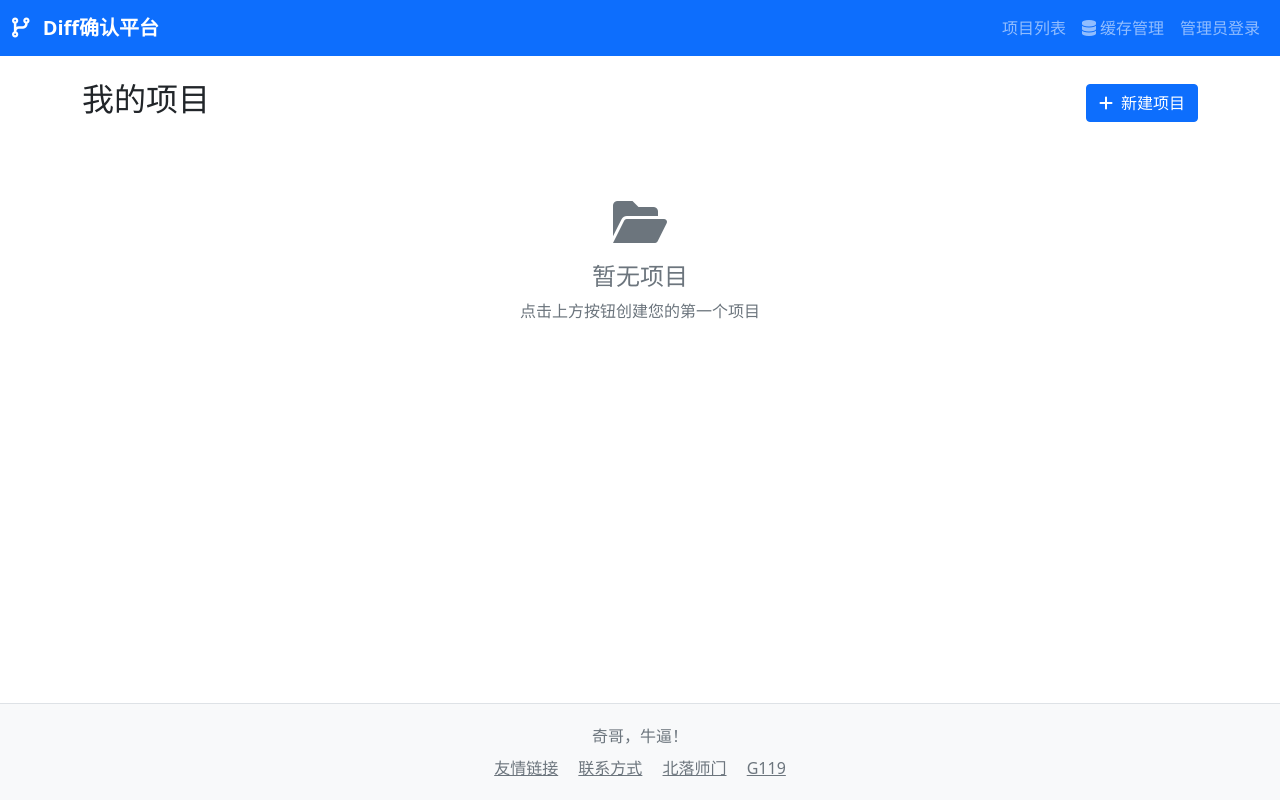
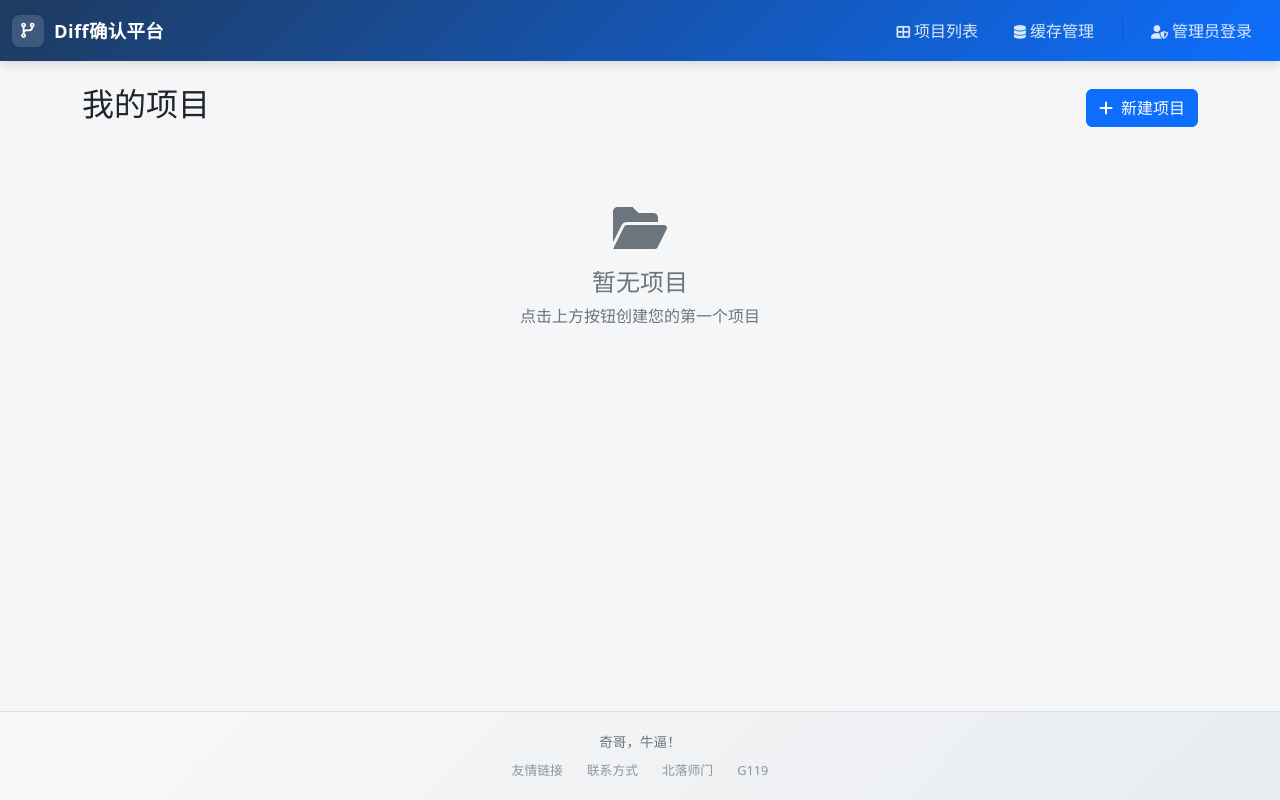
Before and after one commit to huangsj47/ExcelDiff_ForGame, a Flask app: page / in a window 1280 px wide. Run offline with Flask 3, Linux system fonts and the light colour scheme.

Commit message:
UI优化: 全局导航栏渐变升级、统一按钮圆角和卡片阴影样式

```diff
--- a/static/css/style.css
+++ b/static/css/style.css
@@ -1,6 +1,28 @@
 /* 自定义样式 */
 .navbar-brand {
     font-weight: bold;
+}
+
+/* 导航栏链接悬停效果 */
+.navbar .nav-link:hover {
+    background: rgba(255,255,255,0.12) !important;
+    color: #fff !important;
+}
+
+/* 全局按钮圆角和光标 */
+.btn {
+    cursor: pointer;
+    border-radius: 6px;
+}
+
+/* 全局卡片圆角 */
+.card {
+    border-radius: 0.75rem;
+}
+
+/* body 背景色微调 */
+body {
+    background-color: #f5f6f8;
 }
 
 /* Excel 加载指示器样式 */
--- a/templates/base.html
+++ b/templates/base.html
@@ -302,25 +302,40 @@
     </style>
 </head>
 <body>
-    <nav class="navbar navbar-expand-lg navbar-dark bg-primary">
+    <nav class="navbar navbar-expand-lg" style="background: linear-gradient(135deg, #1e3a5f 0%, #0d6efd 100%); box-shadow: 0 2px 12px rgba(0,0,0,0.15); padding: 0.6rem 0;">
         <div class="container-fluid">
-            <a class="navbar-brand" href="{{ url_for('index') }}" style="margin-left: 0;">
-                <i class="fas fa-code-branch me-2"></i>
+            <a class="navbar-brand d-flex align-items-center" href="{{ url_for('index') }}" style="margin-left: 0; color: #fff; font-weight: 700; font-size: 1.15rem; letter-spacing: 0.02em;">
+                <span style="display: inline-flex; align-items: center; justify-content: center; width: 32px; height: 32px; background: rgba(255,255,255,0.15); border-radius: 8px; margin-right: 10px;">
+                    <i class="fas fa-code-branch" style="font-size: 0.95rem;"></i>
+                </span>
                 Diff确认平台
             </a>
-            <div class="navbar-nav ms-auto">
-                <a class="nav-link" href="{{ url_for('index') }}">项目列表</a>
-                <a class="nav-link" href="{{ url_for('excel_cache_management') }}">
-                    <i class="fas fa-database me-1"></i>缓存管理
+            <button class="navbar-toggler" type="button" data-bs-toggle="collapse" data-bs-target="#navbarMain" aria-controls="navbarMain" aria-expanded="false" aria-label="Toggle navigation" style="border-color: rgba(255,255,255,0.3);">
+                <span class="navbar-toggler-icon"></span>
+            </button>
+            <div class="collapse navbar-collapse" id="navbarMain">
+                <div class="navbar-nav ms-auto align-items-center gap-1">
+                    <a class="nav-link px-3" href="{{ url_for('index') }}" style="color: rgba(255,255,255,0.85); font-weight: 500; border-radius: 6px; transition: all 0.2s;">
+                        <i class="fas fa-th-large me-1" style="font-size: 0.85rem;"></i>项目列表
+                    </a>
+                    <a class="nav-link px-3" href="{{ url_for('excel_cache_management') }}" style="color: rgba(255,255,255,0.85); font-weight: 500; border-radius: 6px; transition: all 0.2s;">
+                        <i class="fas fa-database me-1" style="font-size: 0.85rem;"></i>缓存管理
                     </a>
                     {% if session.get('is_admin') %}
-                <form method="POST" action="{{ url_for('admin_logout') }}" class="d-flex align-items-center ms-2">
+                    <div class="vr mx-2" style="border-color: rgba(255,255,255,0.2); height: 24px; align-self: center;"></div>
+                    <form method="POST" action="{{ url_for('admin_logout') }}" class="d-flex align-items-center">
                         <input type="hidden" name="_csrf_token" value="{{ csrf_token() }}">
-                    <button type="submit" class="btn btn-sm btn-outline-light">退出管理</button>
+                        <button type="submit" class="btn btn-sm px-3" style="background: rgba(255,255,255,0.12); color: #fff; border: 1px solid rgba(255,255,255,0.25); border-radius: 6px; font-weight: 500; font-size: 0.85rem; transition: all 0.2s;">
+                            <i class="fas fa-sign-out-alt me-1"></i>退出管理
+                        </button>
                     </form>
                     {% else %}
-                <a class="nav-link" href="{{ url_for('admin_login') }}">管理员登录</a>
+                    <div class="vr mx-2" style="border-color: rgba(255,255,255,0.2); height: 24px; align-self: center;"></div>
+                    <a class="nav-link px-3" href="{{ url_for('admin_login') }}" style="color: rgba(255,255,255,0.85); font-weight: 500; border-radius: 6px; transition: all 0.2s;">
+                        <i class="fas fa-user-shield me-1" style="font-size: 0.85rem;"></i>管理员登录
+                    </a>
                     {% endif %}
+                </div>
             </div>
         </div>
     </nav>
@@ -329,7 +344,7 @@
         {% with messages = get_flashed_messages(with_categories=true) %}
             {% if messages %}
                 {% for category, message in messages %}
-                    <div class="alert alert-{{ 'danger' if category == 'error' else category }} alert-dismissible fade show" role="alert">
+                    <div class="alert alert-{{ 'danger' if category == 'error' else category }} alert-dismissible fade show" role="alert" style="border-radius: 8px; border: none; box-shadow: 0 2px 8px rgba(0,0,0,0.08); font-weight: 500;">
                         {{ message }}
                         <button type="button" class="btn-close" data-bs-dismiss="alert"></button>
                     </div>
@@ -340,14 +355,14 @@
         {% block content %}{% endblock %}
     </main>
 
-    <footer class="footer">
+    <footer style="margin-top: auto; padding: 1.25rem 0; background: linear-gradient(135deg, #f8f9fa 0%, #e9ecef 100%); border-top: 1px solid #dee2e6;">
         <div class="container text-center">
-            <p class="text-muted mb-0">奇哥，牛逼！</p>
-            <div class="mt-2">
-                <a href="#" class="text-muted me-3">友情链接</a>
-                <a href="#" class="text-muted me-3">联系方式</a>
-                <a href="#" class="text-muted me-3">北落师门</a>
-                <a href="#" class="text-muted">G119</a>
+            <p style="color: #6c757d; margin-bottom: 0.5rem; font-size: 0.85rem; font-weight: 500;">奇哥，牛逼！</p>
+            <div style="display: flex; justify-content: center; gap: 1.5rem; font-size: 0.8rem;">
+                <a href="#" style="color: #8c959f; text-decoration: none; transition: color 0.2s;">友情链接</a>
+                <a href="#" style="color: #8c959f; text-decoration: none; transition: color 0.2s;">联系方式</a>
+                <a href="#" style="color: #8c959f; text-decoration: none; transition: color 0.2s;">北落师门</a>
+                <a href="#" style="color: #8c959f; text-decoration: none; transition: color 0.2s;">G119</a>
             </div>
         </div>
     </footer>
```
Lines whose indentation alone changed are shown as unchanged.
